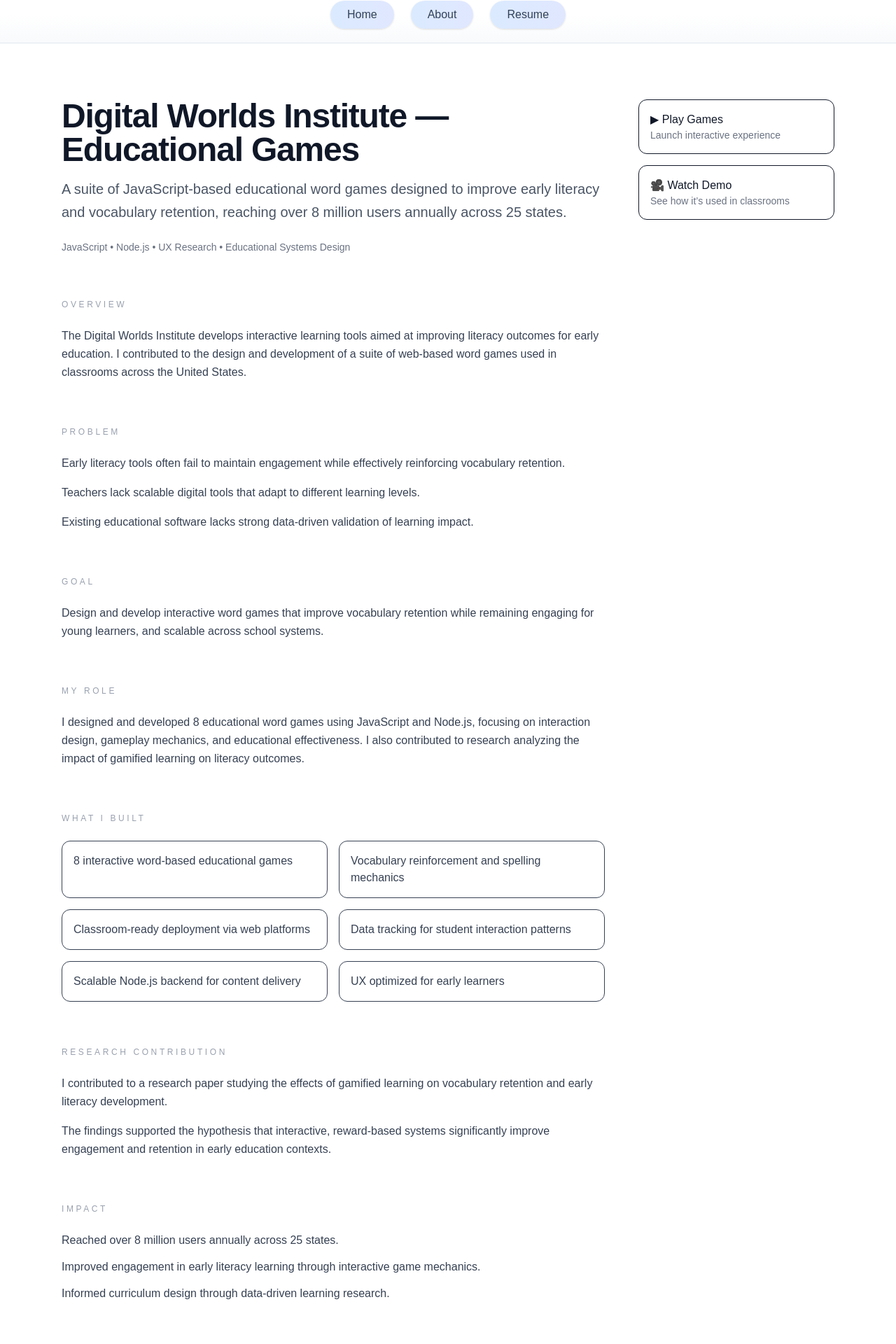
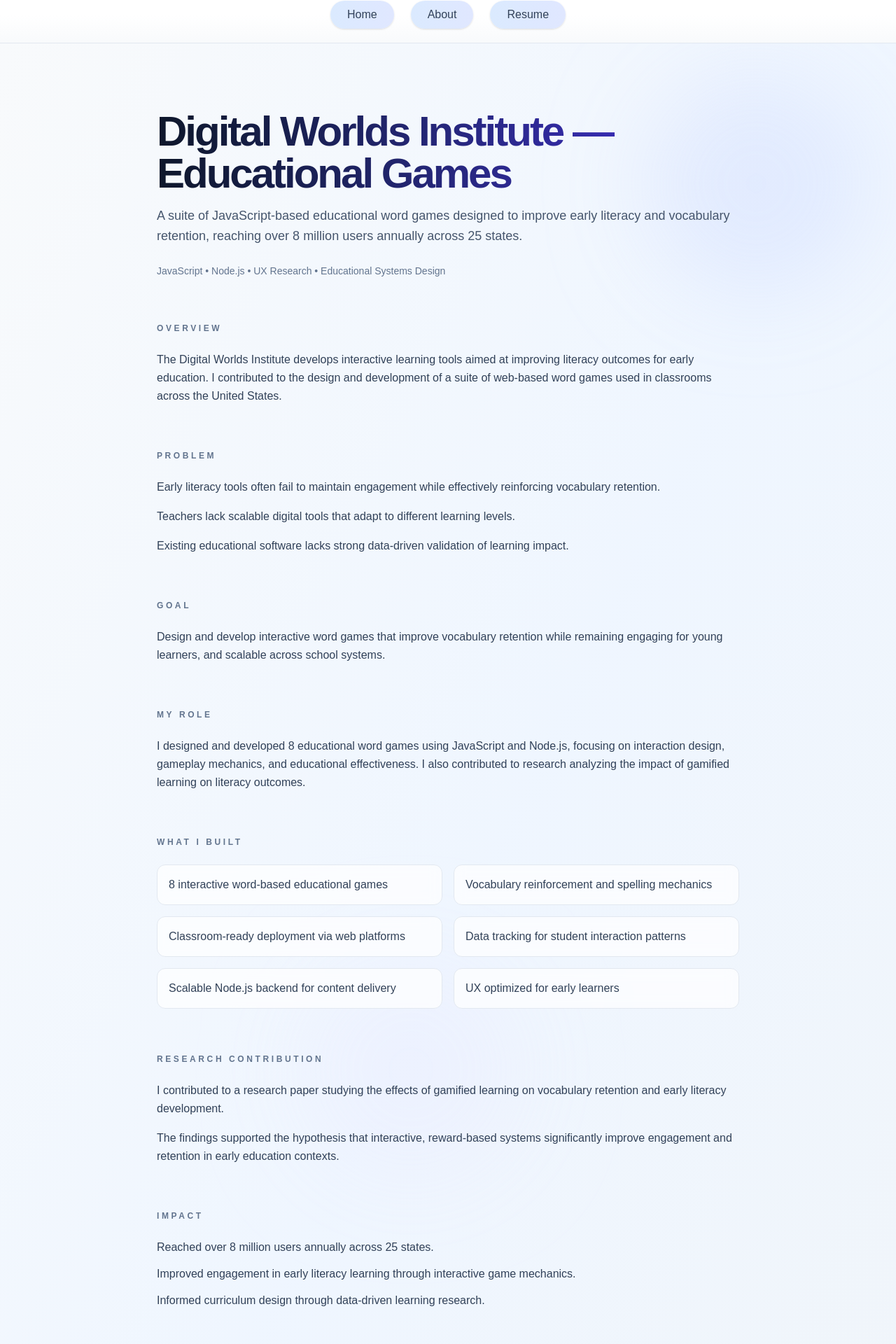
Before and after one commit to AvaVellozzi/ava-portfolio, a Next.js app: page /projects/digital-worlds in a window 1280 px wide. Shown: the part 19-1939 px from the top of the page at 70% size. Built offline with nearby package versions, Linux system fonts and the light colour scheme.

Commit message:
digital worlds project

```diff
--- a/app/projects/digital-worlds/page.tsx
+++ b/app/projects/digital-worlds/page.tsx
@@ -2,39 +2,31 @@
 
 export default function DigitalWorlds() {
   return (
-    <main className="min-h-screen bg-white text-gray-900">
+    <main className="min-h-screen bg-gradient-to-br from-slate-50 via-blue-50 to-slate-100 text-gray-900 relative overflow-hidden">
+      {/* Animated gradient blobs */}
+      <div className="absolute top-10 right-10 w-80 h-80 bg-indigo-300 rounded-full mix-blend-multiply filter blur-3xl opacity-15 animate-pulse" />
+      <div className="absolute bottom-20 left-20 w-80 h-80 bg-blue-300 rounded-full mix-blend-multiply filter blur-3xl opacity-15 animate-pulse" />
+      <div className="absolute top-1/2 left-1/3 w-80 h-80 bg-purple-200 rounded-full mix-blend-multiply filter blur-3xl opacity-10" />
 
-      <div className="max-w-6xl mx-auto px-6 py-20 grid md:grid-cols-[1fr_280px] gap-12">
+      <div className="max-w-4xl mx-auto px-8 py-24 relative z-10">
 
         {/* LEFT CONTENT */}
         <div>
 
-          {/* MOBILE CTA (only shows on small screens) */}
-          <div className="md:hidden mb-10">
-            <a
-              href="https://research.dwi.ufl.edu/op.n/file/pd7py49630t41lba/"
-              target="_blank"
-              rel="noopener noreferrer"
-              className="block p-4 rounded-xl border bg-gray-50 hover:bg-gray-100 transition"
-            >
-              ▶ Play / Watch Digital Worlds Demo
-            </a>
-          </div>
-
           {/* HEADER */}
           <header className="mb-16">
 
-            <h1 className="text-5xl font-semibold tracking-tight mb-4">
+            <h1 className="text-6xl font-bold tracking-tighter mb-4 bg-gradient-to-r from-slate-900 to-indigo-700 bg-clip-text text-transparent">
               Digital Worlds Institute — Educational Games
             </h1>
 
-            <p className="text-xl text-gray-600 leading-relaxed">
+            <p className="text-lg text-slate-600 leading-relaxed">
               A suite of JavaScript-based educational word games designed to improve
               early literacy and vocabulary retention, reaching over 8 million users
               annually across 25 states.
             </p>
 
-            <div className="mt-6 text-sm text-gray-500">
+            <div className="mt-6 text-sm text-slate-500">
               JavaScript • Node.js • UX Research • Educational Systems Design
             </div>
 
@@ -43,11 +35,11 @@
           {/* OVERVIEW */}
           <section className="mb-16">
 
-            <h2 className="text-xs tracking-[0.3em] uppercase text-gray-400 mb-6">
+            <h2 className="text-xs tracking-[0.3em] uppercase text-slate-500 font-semibold mb-6">
               Overview
             </h2>
 
-            <p className="text-gray-700 leading-relaxed">
+            <p className="text-slate-700 leading-relaxed">
               The Digital Worlds Institute develops interactive learning tools aimed at
               improving literacy outcomes for early education. I contributed to the design
               and development of a suite of web-based word games used in classrooms across
@@ -59,11 +51,11 @@
           {/* PROBLEM */}
           <section className="mb-16">
 
-            <h2 className="text-xs tracking-[0.3em] uppercase text-gray-400 mb-6">
+            <h2 className="text-xs tracking-[0.3em] uppercase text-slate-500 font-semibold mb-6">
               Problem
             </h2>
 
-            <div className="space-y-4 text-gray-700 leading-relaxed">
+            <div className="space-y-4 text-slate-700 leading-relaxed">
 
               <p>
                 Early literacy tools often fail to maintain engagement while effectively
@@ -85,11 +77,11 @@
           {/* GOAL */}
           <section className="mb-16">
 
-            <h2 className="text-xs tracking-[0.3em] uppercase text-gray-400 mb-6">
+            <h2 className="text-xs tracking-[0.3em] uppercase text-slate-500 font-semibold mb-6">
               Goal
             </h2>
 
-            <p className="text-gray-700 leading-relaxed">
+            <p className="text-slate-700 leading-relaxed">
               Design and develop interactive word games that improve vocabulary retention
               while remaining engaging for young learners, and scalable across school systems.
             </p>
@@ -99,11 +91,11 @@
           {/* MY ROLE */}
           <section className="mb-16">
 
-            <h2 className="text-xs tracking-[0.3em] uppercase text-gray-400 mb-6">
+            <h2 className="text-xs tracking-[0.3em] uppercase text-slate-500 font-semibold mb-6">
               My Role
             </h2>
 
-            <p className="text-gray-700 leading-relaxed">
+            <p className="text-slate-700 leading-relaxed">
               I designed and developed 8 educational word games using JavaScript and Node.js,
               focusing on interaction design, gameplay mechanics, and educational effectiveness.
               I also contributed to research analyzing the impact of gamified learning on literacy outcomes.
@@ -114,33 +106,33 @@
           {/* WHAT I BUILT */}
           <section className="mb-16">
 
-            <h2 className="text-xs tracking-[0.3em] uppercase text-gray-400 mb-6">
+            <h2 className="text-xs tracking-[0.3em] uppercase text-slate-500 font-semibold mb-6">
               What I Built
             </h2>
 
-            <div className="grid md:grid-cols-2 gap-4 text-gray-700">
+            <div className="grid md:grid-cols-2 gap-4 text-slate-700">
 
-              <div className="p-4 border rounded-xl">
+              <div className="p-4 border border-slate-200 rounded-xl bg-white/70 backdrop-blur-sm hover:bg-white hover:border-indigo-300 transition-all duration-300">
                 8 interactive word-based educational games
               </div>
 
-              <div className="p-4 border rounded-xl">
+              <div className="p-4 border border-slate-200 rounded-xl bg-white/70 backdrop-blur-sm hover:bg-white hover:border-indigo-300 transition-all duration-300">
                 Vocabulary reinforcement and spelling mechanics
               </div>
 
-              <div className="p-4 border rounded-xl">
+              <div className="p-4 border border-slate-200 rounded-xl bg-white/70 backdrop-blur-sm hover:bg-white hover:border-indigo-300 transition-all duration-300">
                 Classroom-ready deployment via web platforms
               </div>
 
-              <div className="p-4 border rounded-xl">
+              <div className="p-4 border border-slate-200 rounded-xl bg-white/70 backdrop-blur-sm hover:bg-white hover:border-indigo-300 transition-all duration-300">
                 Data tracking for student interaction patterns
               </div>
 
-              <div className="p-4 border rounded-xl">
+              <div className="p-4 border border-slate-200 rounded-xl bg-white/70 backdrop-blur-sm hover:bg-white hover:border-indigo-300 transition-all duration-300">
                 Scalable Node.js backend for content delivery
               </div>
 
-              <div className="p-4 border rounded-xl">
+              <div className="p-4 border border-slate-200 rounded-xl bg-white/70 backdrop-blur-sm hover:bg-white hover:border-indigo-300 transition-all duration-300">
                 UX optimized for early learners
               </div>
 
@@ -151,11 +143,11 @@
           {/* RESEARCH */}
           <section className="mb-16">
 
-            <h2 className="text-xs tracking-[0.3em] uppercase text-gray-400 mb-6">
+            <h2 className="text-xs tracking-[0.3em] uppercase text-slate-500 font-semibold mb-6">
               Research Contribution
             </h2>
 
-            <div className="space-y-4 text-gray-700 leading-relaxed">
+            <div className="space-y-4 text-slate-700 leading-relaxed">
 
               <p>
                 I contributed to a research paper studying the effects of gamified learning
@@ -174,11 +166,11 @@
           {/* IMPACT */}
           <section className="mb-16">
 
-            <h2 className="text-xs tracking-[0.3em] uppercase text-gray-400 mb-6">
+            <h2 className="text-xs tracking-[0.3em] uppercase text-slate-500 font-semibold mb-6">
               Impact
             </h2>
 
-            <div className="space-y-3 text-gray-700 leading-relaxed">
+            <div className="space-y-3 text-slate-700 leading-relaxed">
 
               <p>
                 Reached over <span className="font-medium">8 million users annually </span>
@@ -200,11 +192,11 @@
           {/* IMAGE */}
           <section className="mb-16">
 
-            <h2 className="text-xs tracking-[0.3em] uppercase text-gray-400 mb-6">
+            <h2 className="text-xs tracking-[0.3em] uppercase text-slate-500 font-semibold mb-6">
               Interface
             </h2>
 
-            <div className="border rounded-2xl overflow-hidden bg-gray-50">
+            <div className="border border-slate-200 rounded-2xl overflow-hidden bg-white/70 backdrop-blur-sm shadow-lg hover:shadow-xl transition-shadow duration-300">
 
               <Image
                 src="/digital-worlds.jpg"
@@ -216,46 +208,31 @@
 
             </div>
 
-          </section>
-
-        </div>
-
-        {/* RIGHT SIDEBAR */}
-        <aside className="hidden md:block">
-
-          <div className="sticky top-24 space-y-4">
+            {/* CTA BUTTONS UNDER IMAGE */}
+            <div className="mt-6 flex flex-col sm:flex-row gap-4">
               <a
                 href="https://research.dwi.ufl.edu/op.n/file/pd7py49630t41lba/"
                 target="_blank"
                 rel="noopener noreferrer"
-              className="block p-4 rounded-xl border bg-white hover:bg-gray-50 transition"
+                className="flex-1 p-4 rounded-xl border border-slate-200 bg-white/70 backdrop-blur-sm hover:bg-white hover:border-indigo-300 hover:shadow-md transition-all"
               >
-              <p className="font-medium text-gray-900">
-                ▶ Play Games
-              </p>
-              <p className="text-sm text-gray-500">
-                Launch interactive experience
-              </p>
+                <p className="font-medium text-slate-900">▶ Play Games</p>
+                <p className="text-sm text-slate-500">Launch interactive experience</p>
               </a>
-
               <a
                 href="https://www.youtube.com/watch?v=0NFblVhp8i4&t=1s"
                 target="_blank"
                 rel="noopener noreferrer"
-              className="block p-4 rounded-xl border bg-white hover:bg-gray-50 transition"
+                className="flex-1 p-4 rounded-xl border border-slate-200 bg-white/70 backdrop-blur-sm hover:bg-white hover:border-indigo-300 hover:shadow-md transition-all"
               >
-              <p className="font-medium text-gray-900">
-                🎥 Watch Demo
-              </p>
-              <p className="text-sm text-gray-500">
-                See how it’s used in classrooms
-              </p>
+                <p className="font-medium text-slate-900">🎥 Watch Demo</p>
+                <p className="text-sm text-slate-500">See how it's used in classrooms</p>
               </a>
+            </div>
+
+          </section>
 
         </div>
-
-        </aside>
-
       </div>
     </main>
   );
--- a/app/projects/epic-hire/page.tsx
+++ b/app/projects/epic-hire/page.tsx
@@ -76,41 +76,6 @@
 
         </section>
 
-        {/* RESEARCH */}
-        <section className="mb-16">
-
-          <h2 className="text-xs tracking-[0.3em] uppercase text-slate-500 font-semibold mb-6">
-            Research Insights
-          </h2>
-
-          <div className="space-y-4 text-slate-700 leading-relaxed">
-
-            <p>
-              Through user research and industry analysis, I identified several
-              recurring challenges across recruiting workflows.
-            </p>
-
-            <p>
-              Recruiters need faster ways to source and evaluate candidates
-              using data-driven insights instead of relying on manual review
-              processes and disconnected tools.
-            </p>
-
-            <p>
-              Hiring teams need collaborative environments that allow
-              stakeholders to review candidates, share feedback, and make
-              decisions together without logistical delays.
-            </p>
-
-            <p>
-              Candidates increasingly expect personalized experiences,
-              meaningful communication, and stronger alignment between their
-              goals and potential opportunities.
-            </p>
-
-          </div>
-
-        </section>
 
         {/* GOAL */}
         <section className="mb-16">
```
Lines whose indentation alone changed are shown as unchanged.
